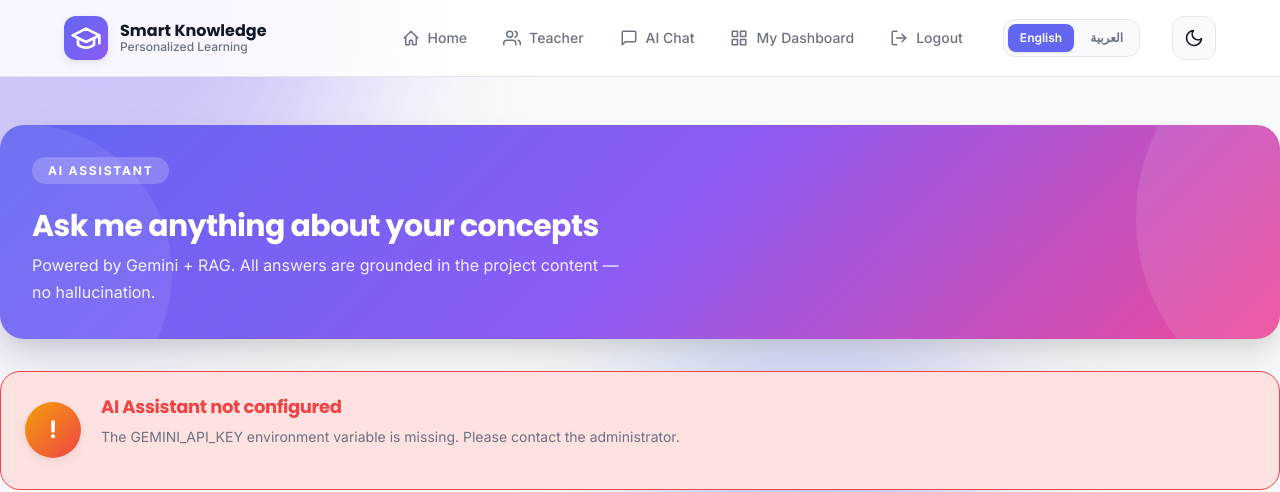
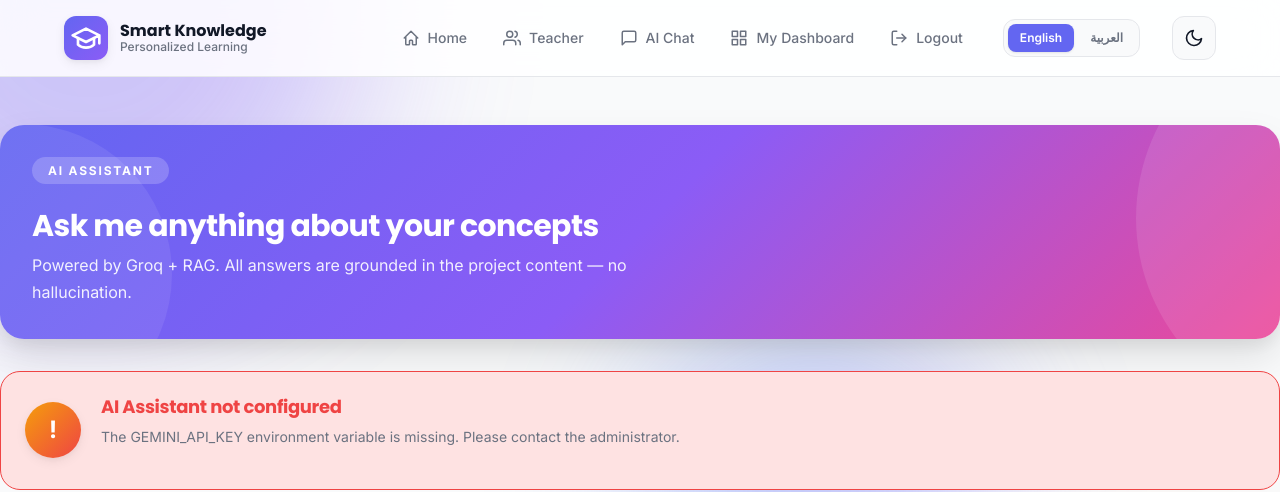
Before and after one commit to qamarsobhy7-source/Smart-Knowledge-Gap-System, a Flask app: page /chat in a window 1280 px wide. Shown: the top 492 px of the page. Run offline with Flask 3, Linux system fonts and the light colour scheme; the visitor is signed in with stand-in values (Sample User, id 1); some libraries are stand-ins or nearby versions.

Commit message:
docs(chat): update chat header from Gemini to Groq

```diff
--- a/templates/chat.html
+++ b/templates/chat.html
@@ -12,7 +12,7 @@
         </span>
         <h1 style="color: white;">Ask me anything about your concepts</h1>
         <p style="color: rgba(255,255,255,0.9);">
-            Powered by Gemini + RAG. All answers are grounded in the
+            Powered by Groq + RAG. All answers are grounded in the
             project content — no hallucination.
         </p>
     </div>
```
